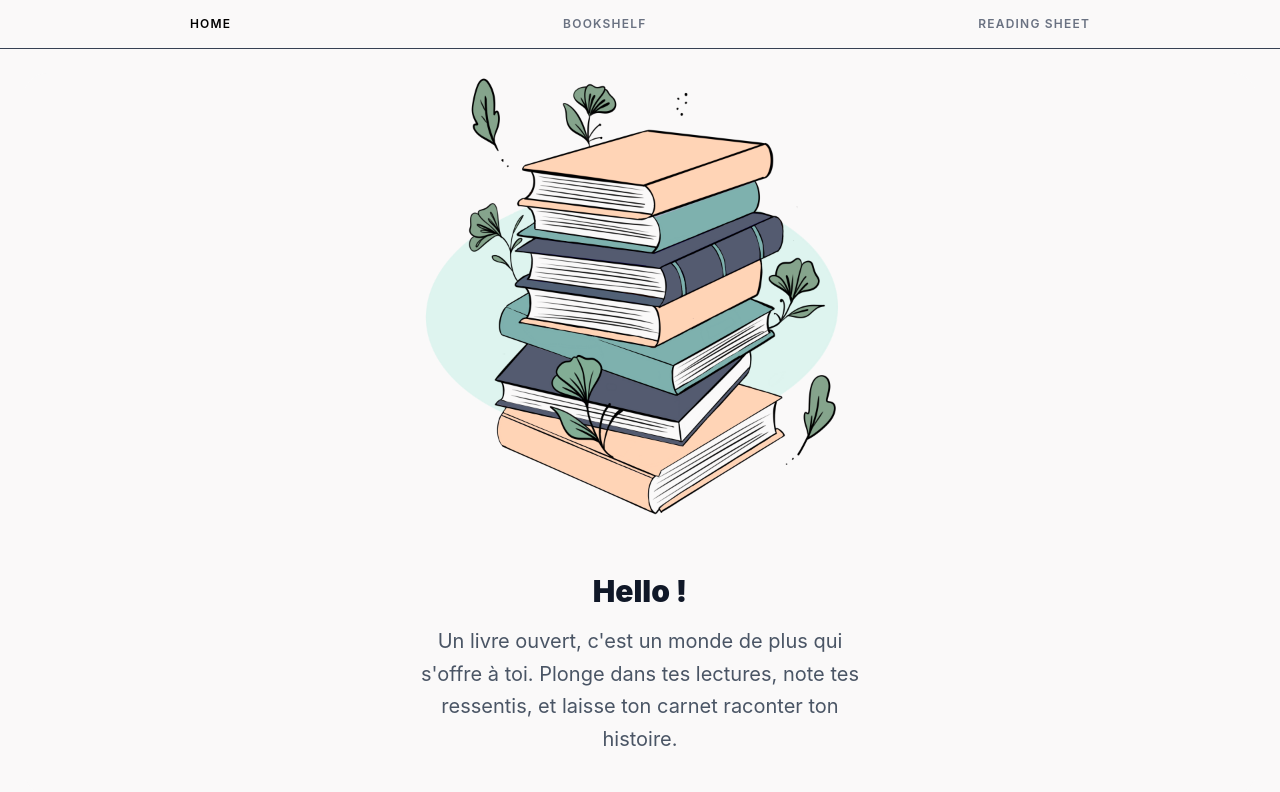
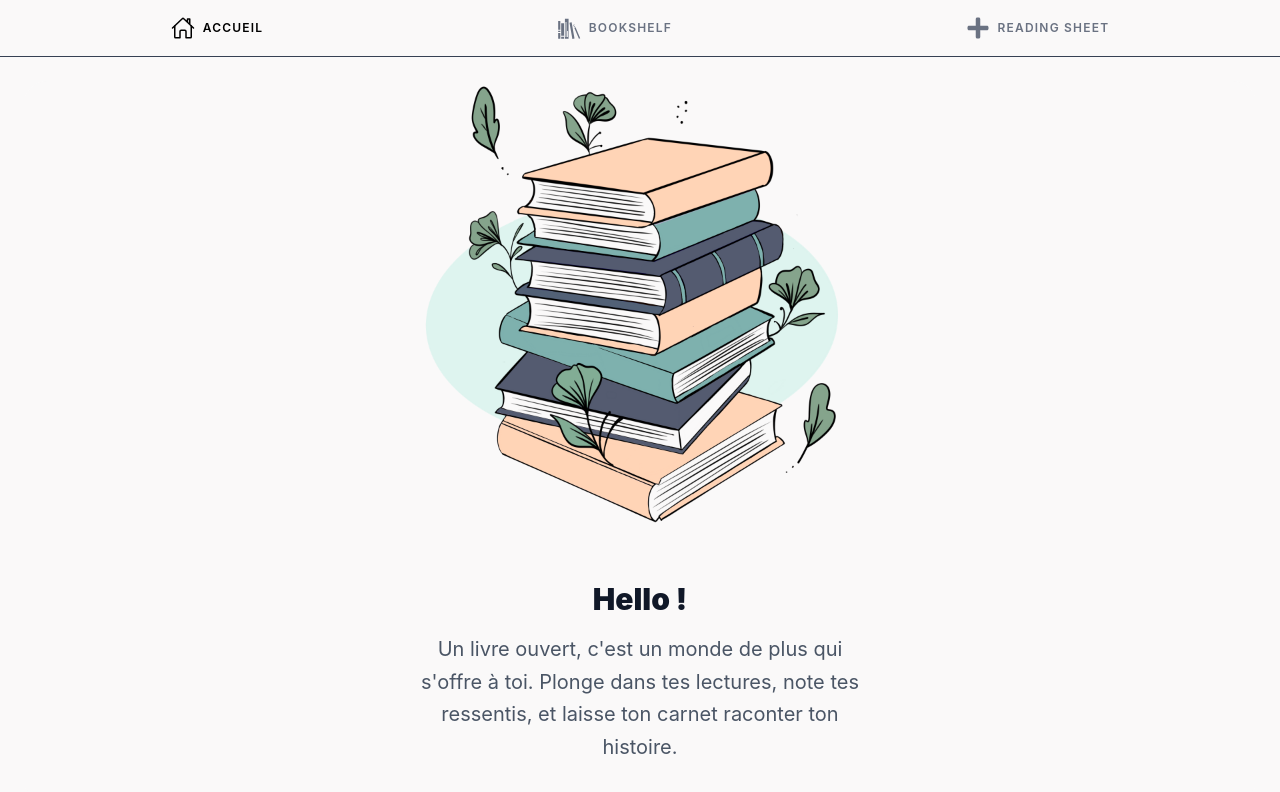
Before and after one commit to aucherm/carnet_front, a React (Vite) app in the folder my-app/: page / in a window 1280 px wide. Shown: the top 792 px of the page. Built offline with nearby package versions, Linux system fonts and the light colour scheme.

Commit message:
[style / [top navbar with buttons laptop]

```diff
--- a/my-app/src/components/Layout.tsx
+++ b/my-app/src/components/Layout.tsx
@@ -1,38 +1,10 @@
-import { useNavigate, useLocation } from "react-router-dom";
-
 interface Props {
   children: React.ReactNode;
 }
 
-const LINKS = [
-  { label: "HOME", path: "/" },
-  { label: "BOOKSHELF", path: "/bookshelf" },
-  { label: "READING SHEET", path: "/reading-sheet" },
-];
-
 export default function Layout({ children }: Props) {
-  const navigate = useNavigate();
-  const location = useLocation();
-
   return (
     <div className="min-h-screen bg-white text-black">
-      {/* Navbar */}
-      <nav className="hidden md:flex justify-around py-4 px-6 border-b border-gray-700 ">
-        {LINKS.map((link) => (
-          <button
-            key={link.path}
-            onClick={() => navigate(link.path)}
-            className={`text-xs tracking-widest uppercase font-semibold transition-colors ${
-              location.pathname === link.path
-                ? "text-black"
-                : "text-gray-500 hover:text-gray-300"
-            }`}
-          >
-            {link.label}
-          </button>
-        ))}
-      </nav>
-
       {/* Contenu */}
       {children}
     </div>
--- /dev/null
+++ b/my-app/src/components/NavBar.tsx
@@ -0,0 +1,48 @@
+import { NavLink } from "react-router-dom";
+import { IoHomeOutline } from "react-icons/io5";
+import { GiBookshelf } from "react-icons/gi";
+import { FaPlus } from "react-icons/fa";
+
+export default function NavBar() {
+  return (
+    <nav className="hidden md:flex justify-around py-4 px-6 border-b border-gray-700">
+      <div className="flex items-center w-full">
+        <div className="flex-1 flex items-center justify-around">
+          <NavLink
+            to="/"
+            className={({ isActive }) =>
+              `flex items-center gap-2 text-xs tracking-widest uppercase font-semibold transition-colors ${
+                isActive ? "text-black" : "text-gray-500 hover:text-gray-300"
+              }`
+            }
+          >
+            <IoHomeOutline className="text-2xl" />
+            Accueil
+          </NavLink>
+          <NavLink
+            to="/bookshelf"
+            className={({ isActive }) =>
+              `flex items-center gap-2 text-xs tracking-widest uppercase font-semibold transition-colors ${
+                isActive ? "text-black" : "text-gray-500 hover:text-gray-300"
+              }`
+            }
+          >
+            <GiBookshelf className="text-2xl" />
+            Bookshelf
+          </NavLink>
+          <NavLink
+            to="/reading-sheet"
+            className={({ isActive }) =>
+              `flex items-center gap-2 text-xs tracking-widest uppercase font-semibold transition-colors ${
+                isActive ? "text-black" : "text-gray-500 hover:text-gray-300"
+              }`
+            }
+          >
+            <FaPlus className="text-2xl" />
+            Reading Sheet
+          </NavLink>
+        </div>
+      </div>
+    </nav>
+  );
+}
--- a/my-app/src/pages/Home.tsx
+++ b/my-app/src/pages/Home.tsx
@@ -2,12 +2,15 @@ import { useNavigate } from "react-router-dom";
 import Layout from "../components/Layout";
 import BottomNav from "../components/BottomNav";
 import Logo from "../components/Logo";
+import NavBar from "../components/NavBar";
 
 export default function Home() {
   const navigate = useNavigate();
 
   return (
+
     <Layout>
+      <NavBar></NavBar>
       <Logo />
       <div className="flex justify-center min-h-[calc(100vh-60px)] p-6 md:flex-col">
         <div className="bg-white text-gray-900 rounded-3xl  w-full ">
@@ -35,7 +38,9 @@ export default function Home() {
           </div>
         </div>
       </div>
+
       <BottomNav />
     </Layout>
+
   );
 }
```
